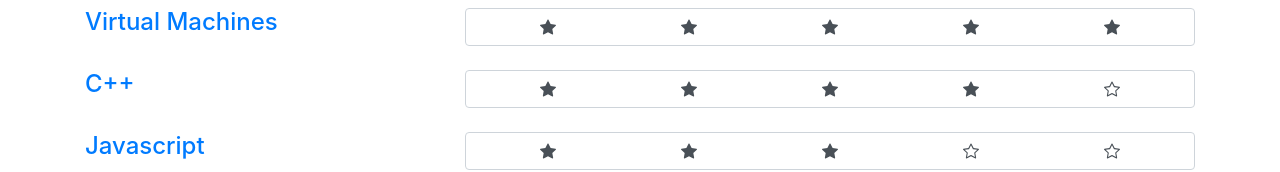
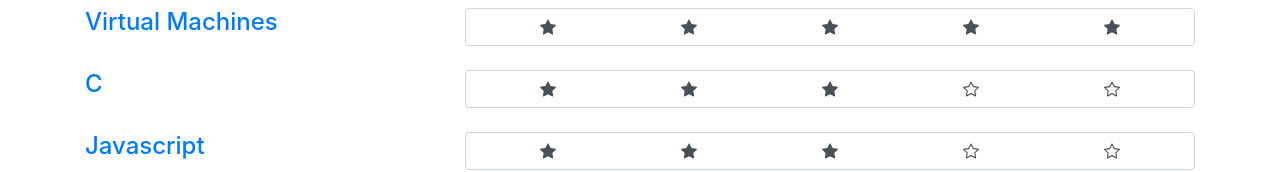
Before and after one commit to samerickson/samerickson.me, a Vue app: page / in a window 1280 px wide. Shown: the part 857-1029 px from the top of the page. Built offline with nearby package versions, Linux system fonts and the light colour scheme.

Commit message:
Update skills

```diff
--- a/src/components/Skills.vue
+++ b/src/components/Skills.vue
@@ -32,13 +32,13 @@
       </b-col>
     </b-row>
 
-    <!-- C++ -->
+    <!-- C -->
     <b-row class="my-4">
       <b-col cols="4">
-        <a href=""><h4>C++</h4></a>
+        <a href=""><h4>C</h4></a>
       </b-col>
       <b-col cols="8">
-        <b-form-rating v-model="cPlusPlus"></b-form-rating>
+        <b-form-rating v-model="c"></b-form-rating>
       </b-col>
     </b-row>
 
@@ -82,7 +82,7 @@
 export default {
   data() {
     return {
-      cPlusPlus: 4,
+      c: 3,
       javascript: 3,
       python: 3.5,
       linux: 4.5,
```
